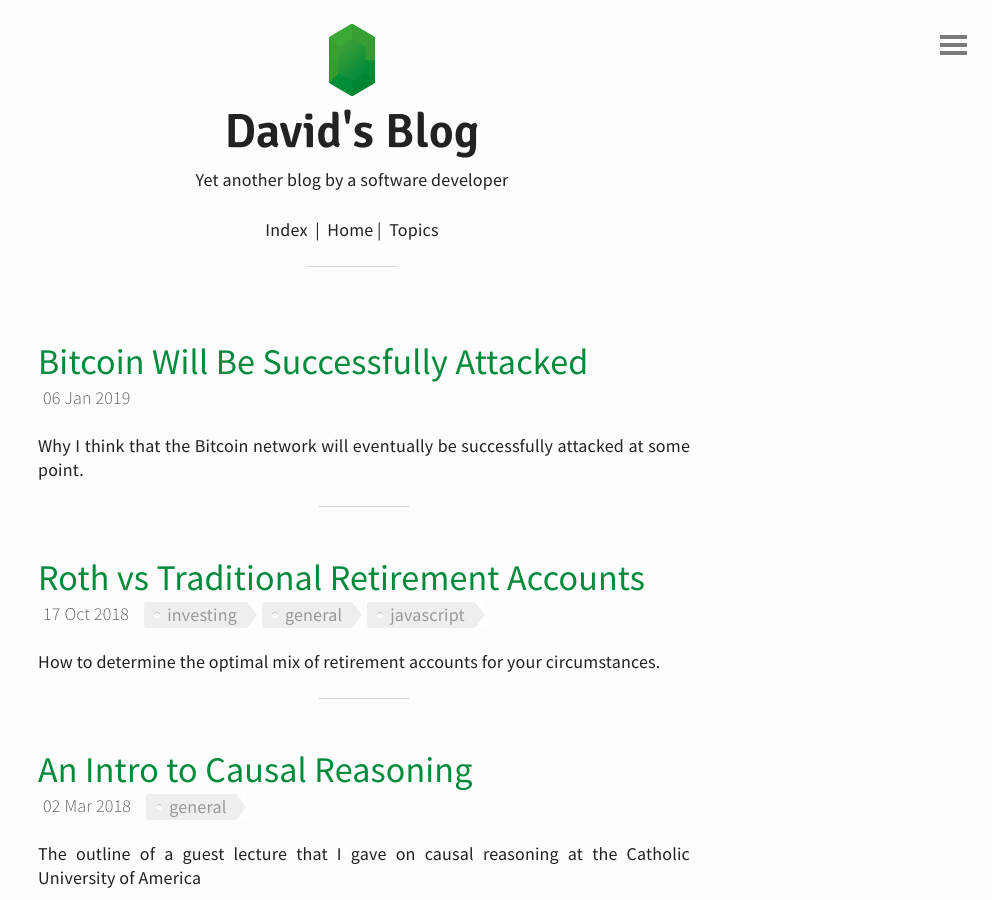
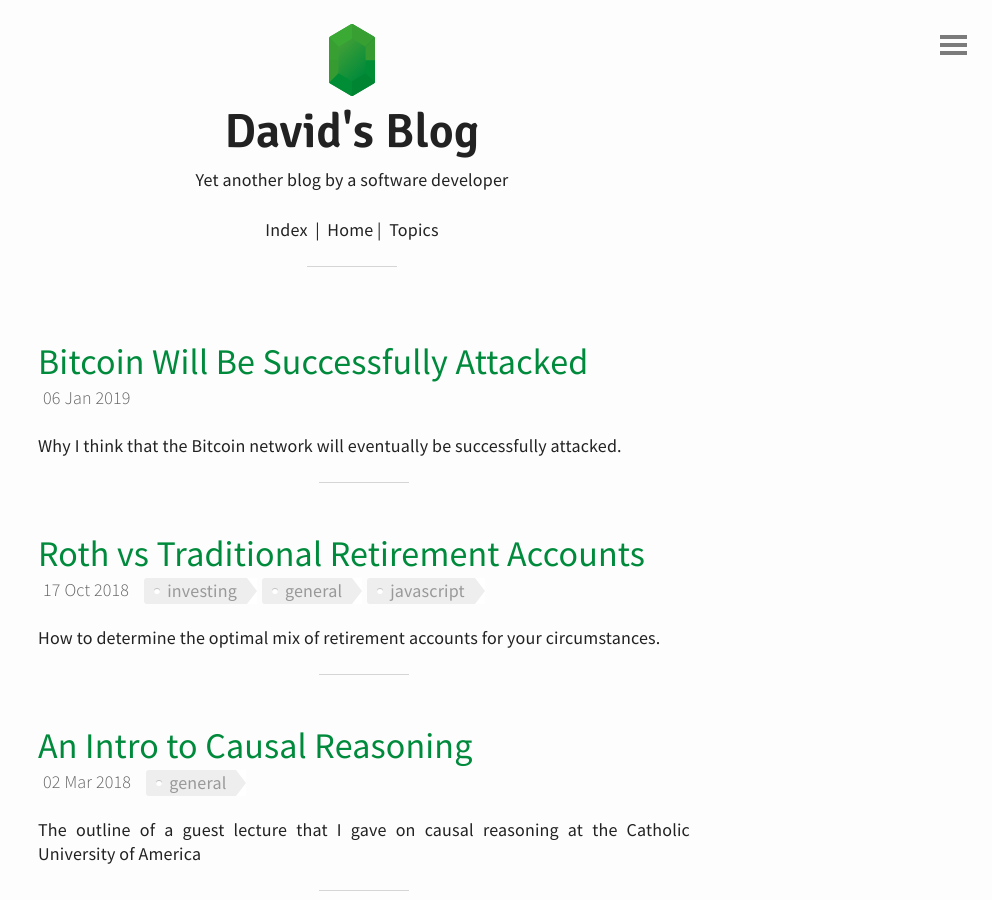
Before and after one commit to davidlaprade/davidlaprade.github.io, a Jekyll site: the page built from index.html, in a window 1280 px wide and 900 px high. Shown: the whole window, without its empty margins (288-1280 px from the left). Built offline with Jekyll 4.4.1, drawn with Linux system fonts in a browser that asks for light colours; the list of posts is cut into pages by our own code.

Commit message:
Remove redundant text in bitcoin attack probability post excerpt

```diff
--- a/_posts/2019-01-06-bitcoin-will-be-successfully-attacked.md
+++ b/_posts/2019-01-06-bitcoin-will-be-successfully-attacked.md
@@ -2,7 +2,7 @@
 title: "Bitcoin Will Be Successfully Attacked"
 date: "2019-01-06"
 excerpt: "Why I think that the Bitcoin network will eventually be successfully
-attacked at some point."
+attacked."
 ---
 
 _DISCLAIMER: At the time of writing, I own bitcoin. I don't approve of or condone
```
